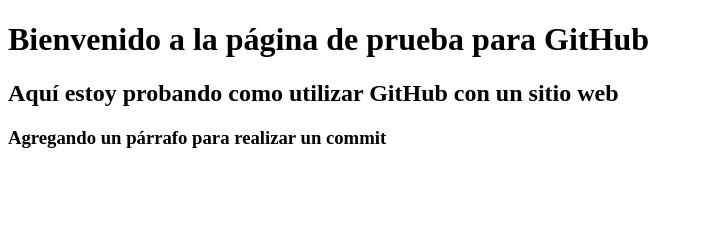
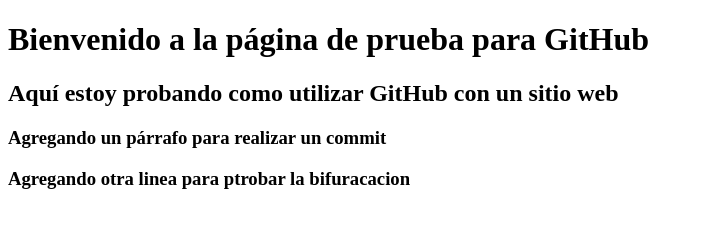
Before and after one commit to VodkasProgrammer/pagina-web, a plain HTML site: page index.html in a window 1280 px wide. Shown: the whole page, without its empty margins (0-703 px from the left). Drawn offline with Linux system fonts and the light colour scheme.

Commit message:
Agregango linea para probar bifuración
H3 Para agregar una línea

```diff
--- a/index.html
+++ b/index.html
@@ -9,5 +9,6 @@
     <h1>Bienvenido a la página de prueba para GitHub</h1>
     <h2>Aquí estoy probando como utilizar GitHub con un sitio web</h2>
     <h3>Agregando un párrafo para realizar un commit</h3>
+    <h3>Agregando otra linea para ptrobar la bifuracacion</h3>
   </body>
 </html>
```
